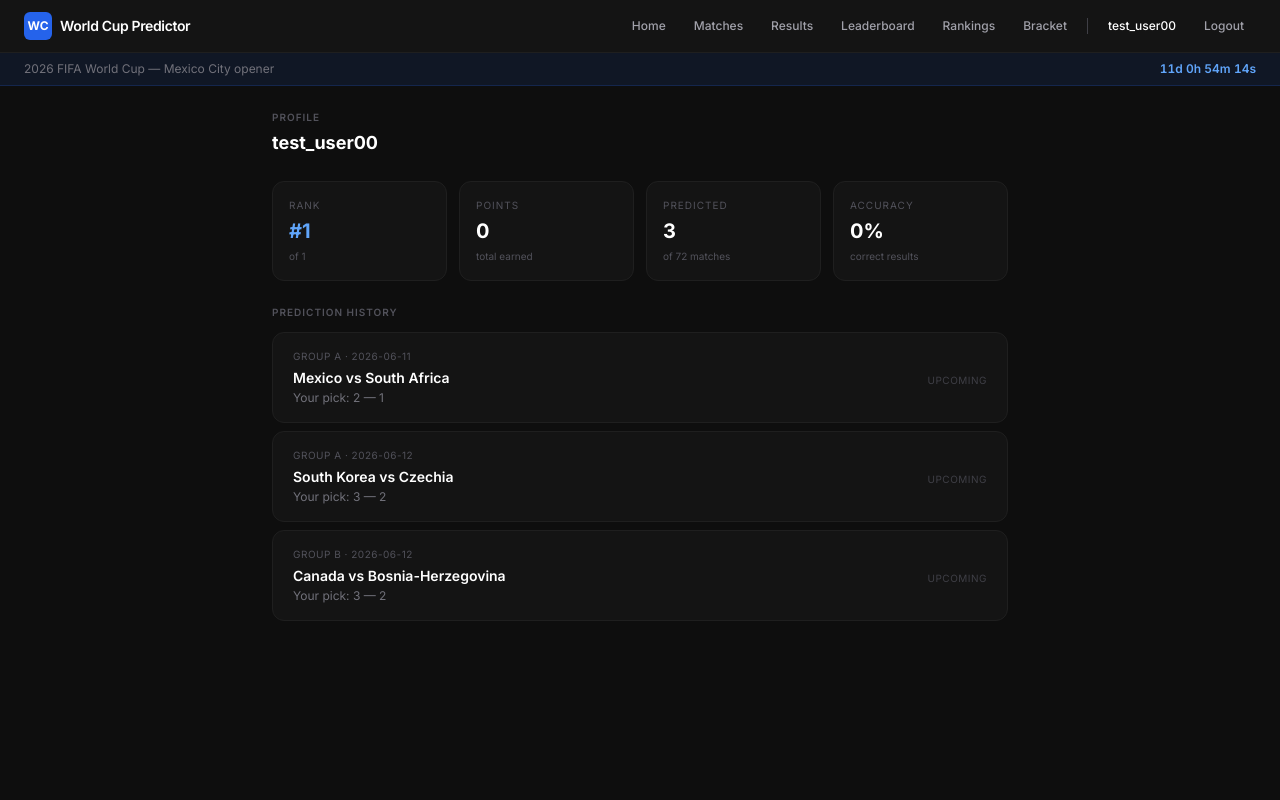
After one commit to jkyplayz-rb/worldcup-predictor, a Flask app: page /profile in a window 1280 px wide. The commit adds this page. Run offline with Flask 3, Linux system fonts and the light colour scheme; a user stored in the database is signed in; some libraries are stand-ins or nearby versions.

Commit message:
feat: add profile page

```diff
--- a/app.py
+++ b/app.py
@@ -176,6 +176,41 @@ def home():
         scores=scores[:3]
     )
 
+@app.route('/profile')
+@login_required
+def profile():
+    user_predictions = Prediction.query.filter_by(user_id=current_user.id).all()
+    total_points = sum(p.points for p in user_predictions)
+    total_predicted = len(user_predictions)
+    correct_results = sum(1 for p in user_predictions if p.points > 0)
+    accuracy = round((correct_results / total_predicted * 100)) if total_predicted > 0 else 0
+
+    users = User.query.all()
+    scores = [(u.username, sum(p.points for p in u.predictions)) for u in users]
+    scores.sort(key=lambda x: x[1], reverse=True)
+    user_rank = next((i+1 for i, s in enumerate(scores) if s[0] == current_user.username), None)
+
+    predictions_with_matches = []
+    for pred in user_predictions:
+        match = Match.query.get(pred.match_id)
+        predictions_with_matches.append({
+            'match': match,
+            'home_score': pred.home_score,
+            'away_score': pred.away_score,
+            'points': pred.points,
+        })
+
+    predictions_with_matches.sort(key=lambda x: x['match'].match_date)
+
+    return render_template('profile.html',
+        total_points=total_points,
+        total_predicted=total_predicted,
+        accuracy=accuracy,
+        user_rank=user_rank,
+        total_users=len(users),
+        predictions_with_matches=predictions_with_matches,
+    )
+
 @app.route('/matches')
 @login_required
 def index():
--- a/templates/bracket.html
+++ b/templates/bracket.html
@@ -33,7 +33,7 @@
       <a href="/rankings" class="px-3 py-1.5 rounded-md text-zinc-400 hover:text-white hover:bg-white/5 transition text-xs font-medium">Rankings</a>
       <a href="/bracket" class="px-3 py-1.5 rounded-md text-zinc-400 hover:text-white hover:bg-white/5 transition text-xs font-medium">Bracket</a>
       <div class="w-px h-4 bg-zinc-700 mx-1"></div>
-      <span class="text-zinc-500 text-xs px-2">{{ current_user.username }}</span>
+      <a href="/profile" class="text-zinc-500 text-xs px-2 hover:text-white transition">{{ current_user.username }}</a>
       <a href="/logout" class="px-3 py-1.5 rounded-md text-zinc-400 hover:text-white hover:bg-white/5 transition text-xs font-medium">Logout</a>
     </nav>
   </header>
--- a/templates/home.html
+++ b/templates/home.html
@@ -33,7 +33,7 @@
       <a href="/rankings" class="px-3 py-1.5 rounded-md text-zinc-400 hover:text-white hover:bg-white/5 transition text-xs font-medium">Rankings</a>
       <a href="/bracket" class="px-3 py-1.5 rounded-md text-zinc-400 hover:text-white hover:bg-white/5 transition text-xs font-medium">Bracket</a>
       <div class="w-px h-4 bg-zinc-700 mx-1"></div>
-      <span class="text-zinc-500 text-xs px-2">{{ current_user.username }}</span>
+      <a href="/profile" class="text-zinc-500 text-xs px-2 hover:text-white transition">{{ current_user.username }}</a>
       <a href="/logout" class="px-3 py-1.5 rounded-md text-zinc-400 hover:text-white hover:bg-white/5 transition text-xs font-medium">Logout</a>
     </nav>
   </header>
--- a/templates/index.html
+++ b/templates/index.html
@@ -27,7 +27,7 @@
       <a href="/rankings" class="px-3 py-1.5 rounded-md text-zinc-400 hover:text-white hover:bg-white/5 transition text-xs font-medium">Rankings</a>
       <a href="/bracket" class="px-3 py-1.5 rounded-md text-zinc-400 hover:text-white hover:bg-white/5 transition text-xs font-medium">Bracket</a>
       <div class="w-px h-4 bg-zinc-700 mx-1"></div>
-      <span class="text-zinc-500 text-xs px-2">{{ current_user.username }}</span>
+      <a href="/profile" class="text-zinc-500 text-xs px-2 hover:text-white transition">{{ current_user.username }}</a>
       <a href="/logout" class="px-3 py-1.5 rounded-md text-zinc-400 hover:text-white hover:bg-white/5 transition text-xs font-medium">Logout</a>
     </nav>
   </header>
--- a/templates/leaderboard.html
+++ b/templates/leaderboard.html
@@ -24,7 +24,7 @@
       <a href="/rankings" class="px-3 py-1.5 rounded-md text-zinc-400 hover:text-white hover:bg-white/5 transition text-xs font-medium">Rankings</a>
       <a href="/bracket" class="px-3 py-1.5 rounded-md text-zinc-400 hover:text-white hover:bg-white/5 transition text-xs font-medium">Bracket</a>
       <div class="w-px h-4 bg-zinc-700 mx-1"></div>
-      <span class="text-zinc-500 text-xs px-2">{{ current_user.username }}</span>
+      <a href="/profile" class="text-zinc-500 text-xs px-2 hover:text-white transition">{{ current_user.username }}</a>
       <a href="/logout" class="px-3 py-1.5 rounded-md text-zinc-400 hover:text-white hover:bg-white/5 transition text-xs font-medium">Logout</a>
     </nav>
   </header>
--- /dev/null
+++ b/templates/profile.html
@@ -0,0 +1,120 @@
+<!DOCTYPE html>
+<html lang="en">
+<head>
+  <meta charset="UTF-8">
+  <title>Profile — World Cup Predictor</title>
+  <script src="https://cdn.tailwindcss.com"></script>
+  <link href="https://fonts.googleapis.com/css2?family=Inter:wght@300;400;500;600;700&display=swap" rel="stylesheet">
+  <style>* { font-family: 'Inter', sans-serif; }</style>
+</head>
+
+<body class="bg-[#0e0e0e] text-white min-h-screen">
+
+  <header class="bg-[#141414] border-b border-[#1f1f1f] px-6 py-3 flex items-center justify-between sticky top-0 z-50">
+    <div class="flex items-center gap-2">
+      <div class="w-7 h-7 bg-blue-600 rounded-md flex items-center justify-center text-xs font-black">WC</div>
+      <span class="font-semibold text-sm tracking-tight">World Cup Predictor</span>
+    </div>
+    <nav class="flex items-center gap-1 text-sm">
+      <a href="/" class="px-3 py-1.5 rounded-md text-zinc-400 hover:text-white hover:bg-white/5 transition text-xs font-medium">Home</a>
+      <a href="/matches" class="px-3 py-1.5 rounded-md text-zinc-400 hover:text-white hover:bg-white/5 transition text-xs font-medium">Matches</a>
+      <a href="/results" class="px-3 py-1.5 rounded-md text-zinc-400 hover:text-white hover:bg-white/5 transition text-xs font-medium">Results</a>
+      <a href="/leaderboard" class="px-3 py-1.5 rounded-md text-zinc-400 hover:text-white hover:bg-white/5 transition text-xs font-medium">Leaderboard</a>
+      <a href="/rankings" class="px-3 py-1.5 rounded-md text-zinc-400 hover:text-white hover:bg-white/5 transition text-xs font-medium">Rankings</a>
+      <a href="/bracket" class="px-3 py-1.5 rounded-md text-zinc-400 hover:text-white hover:bg-white/5 transition text-xs font-medium">Bracket</a>
+      <div class="w-px h-4 bg-zinc-700 mx-1"></div>
+      <a href="/profile" class="px-3 py-1.5 rounded-md text-white transition text-xs font-medium">{{ current_user.username }}</a>
+      <a href="/logout" class="px-3 py-1.5 rounded-md text-zinc-400 hover:text-white hover:bg-white/5 transition text-xs font-medium">Logout</a>
+    </nav>
+  </header>
+
+  <div class="bg-blue-600/10 border-b border-blue-600/20 px-6 py-2 flex items-center justify-between">
+    <span class="text-zinc-500 text-xs">2026 FIFA World Cup — Mexico City opener</span>
+    <span id="countdown" class="text-blue-400 text-xs font-semibold tabular-nums"></span>
+  </div>
+
+  <main class="max-w-3xl mx-auto px-4 py-6">
+
+    <div class="mb-6">
+      <p class="text-[10px] font-semibold text-zinc-600 uppercase tracking-widest mb-1">Profile</p>
+      <h1 class="text-lg font-bold">{{ current_user.username }}</h1>
+    </div>
+
+    <!-- Stats -->
+    <div class="grid grid-cols-4 gap-3 mb-6">
+      <div class="bg-[#141414] rounded-xl p-4 border border-[#1f1f1f]">
+        <p class="text-[10px] text-zinc-600 uppercase tracking-widest mb-1">Rank</p>
+        <p class="text-xl font-black text-blue-400">#{{ user_rank or '—' }}</p>
+        <p class="text-[10px] text-zinc-600 mt-1">of {{ total_users }}</p>
+      </div>
+      <div class="bg-[#141414] rounded-xl p-4 border border-[#1f1f1f]">
+        <p class="text-[10px] text-zinc-600 uppercase tracking-widest mb-1">Points</p>
+        <p class="text-xl font-black text-white">{{ total_points }}</p>
+        <p class="text-[10px] text-zinc-600 mt-1">total earned</p>
+      </div>
+      <div class="bg-[#141414] rounded-xl p-4 border border-[#1f1f1f]">
+        <p class="text-[10px] text-zinc-600 uppercase tracking-widest mb-1">Predicted</p>
+        <p class="text-xl font-black text-white">{{ total_predicted }}</p>
+        <p class="text-[10px] text-zinc-600 mt-1">of 72 matches</p>
+      </div>
+      <div class="bg-[#141414] rounded-xl p-4 border border-[#1f1f1f]">
+        <p class="text-[10px] text-zinc-600 uppercase tracking-widest mb-1">Accuracy</p>
+        <p class="text-xl font-black text-white">{{ accuracy }}%</p>
+        <p class="text-[10px] text-zinc-600 mt-1">correct results</p>
+      </div>
+    </div>
+
+    <!-- Predictions History -->
+    <p class="text-[10px] font-semibold text-zinc-600 uppercase tracking-widest mb-3">Prediction History</p>
+
+    {% if predictions_with_matches %}
+    <div class="flex flex-col gap-2">
+      {% for p in predictions_with_matches %}
+      <div class="bg-[#141414] border border-[#1f1f1f] rounded-xl px-5 py-4 flex items-center justify-between">
+        <div>
+          <p class="text-[10px] text-zinc-600 uppercase tracking-wider mb-1">{{ p.match.stage }} · {{ p.match.match_date }}</p>
+          <p class="text-sm font-semibold">{{ p.match.home_team }} vs {{ p.match.away_team }}</p>
+          <p class="text-xs text-zinc-500 mt-0.5">Your pick: {{ p.home_score }} — {{ p.away_score }}</p>
+        </div>
+        <div class="text-right">
+          {% if p.match.home_score is not none %}
+          <p class="text-xs text-zinc-600 mb-1">Result: {{ p.match.home_score }}—{{ p.match.away_score }}</p>
+          {% if p.points == 3 %}
+          <span class="text-xs font-bold text-green-400">+3 pts</span>
+          {% elif p.points == 1 %}
+          <span class="text-xs font-bold text-blue-400">+1 pt</span>
+          {% else %}
+          <span class="text-xs font-bold text-zinc-600">0 pts</span>
+          {% endif %}
+          {% else %}
+          <span class="text-[10px] text-zinc-700 uppercase tracking-wider">Upcoming</span>
+          {% endif %}
+        </div>
+      </div>
+      {% endfor %}
+    </div>
+    {% else %}
+    <div class="bg-[#141414] border border-[#1f1f1f] rounded-xl px-5 py-8 text-center text-zinc-600 text-sm">
+      No predictions yet — go make some!
+    </div>
+    {% endif %}
+
+  </main>
+
+  <script>
+    const kickoff = new Date('2026-06-11T20:00:00');
+    function updateCountdown() {
+      const diff = kickoff - new Date();
+      if (diff <= 0) { document.getElementById('countdown').textContent = "Live now"; return; }
+      const d = Math.floor(diff / 86400000);
+      const h = Math.floor((diff % 86400000) / 3600000);
+      const m = Math.floor((diff % 3600000) / 60000);
+      const s = Math.floor((diff % 60000) / 1000);
+      document.getElementById('countdown').textContent = `${d}d ${h}h ${m}m ${s}s`;
+    }
+    updateCountdown();
+    setInterval(updateCountdown, 1000);
+  </script>
+
+</body>
+</html>
--- a/templates/rankings.html
+++ b/templates/rankings.html
@@ -23,7 +23,7 @@
       <a href="/rankings" class="px-3 py-1.5 rounded-md text-zinc-400 hover:text-white hover:bg-white/5 transition text-xs font-medium">Rankings</a>
       <a href="/bracket" class="px-3 py-1.5 rounded-md text-zinc-400 hover:text-white hover:bg-white/5 transition text-xs font-medium">Bracket</a>
       <div class="w-px h-4 bg-zinc-700 mx-1"></div>
-      <span class="text-zinc-500 text-xs px-2">{{ current_user.username }}</span>
+      <a href="/profile" class="text-zinc-500 text-xs px-2 hover:text-white transition">{{ current_user.username }}</a>
       <a href="/logout" class="px-3 py-1.5 rounded-md text-zinc-400 hover:text-white hover:bg-white/5 transition text-xs font-medium">Logout</a>
     </nav>
   </header>
--- a/templates/results.html
+++ b/templates/results.html
@@ -23,7 +23,7 @@
       <a href="/rankings" class="px-3 py-1.5 rounded-md text-zinc-400 hover:text-white hover:bg-white/5 transition text-xs font-medium">Rankings</a>
       <a href="/bracket" class="px-3 py-1.5 rounded-md text-zinc-400 hover:text-white hover:bg-white/5 transition text-xs font-medium">Bracket</a>
       <div class="w-px h-4 bg-zinc-700 mx-1"></div>
-      <span class="text-zinc-500 text-xs px-2">{{ current_user.username }}</span>
+      <a href="/profile" class="text-zinc-500 text-xs px-2 hover:text-white transition">{{ current_user.username }}</a>
       <a href="/logout" class="px-3 py-1.5 rounded-md text-zinc-400 hover:text-white hover:bg-white/5 transition text-xs font-medium">Logout</a>
     </nav>
   </header>
```
